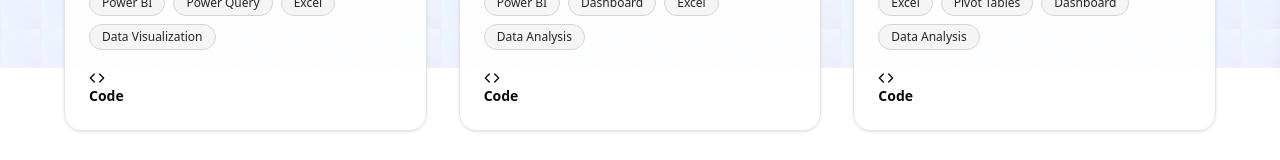
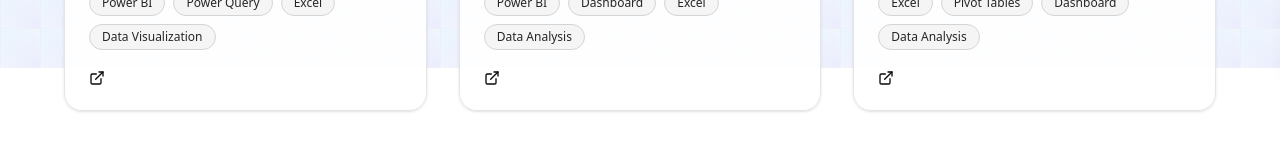
Before and after one commit to samiahhussien78-ctrl/portfolio, a React (Vite) app: page /projects in a window 1280 px wide. Shown: the part 732-892 px from the top of the page. Built offline with nearby package versions, Linux system fonts and the light colour scheme.

Commit message:
Update Projects.jsx

```diff
--- a/src/components/Projects.jsx
+++ b/src/components/Projects.jsx
@@ -76,7 +76,7 @@ const ProjectCard = memo(({ project }) => {
               <ExternalLink className="w-4 h-4" />
             )}
 
-            {link.type === "code" ? "Code" : "Demo"}
+
           </a>
         ))}
       </div>
@@ -102,7 +102,7 @@ function ProjectsComponent() {
         ],
         links: [
           {
-            type: "code",
+
             href: "#",
           },
         ],
@@ -120,7 +120,7 @@ function ProjectsComponent() {
         ],
         links: [
           {
-            type: "code",
+
             href: "#",
           },
         ],
@@ -138,7 +138,7 @@ function ProjectsComponent() {
         ],
         links: [
           {
-            type: "code",
+
             href: "#",
           },
         ],
```
